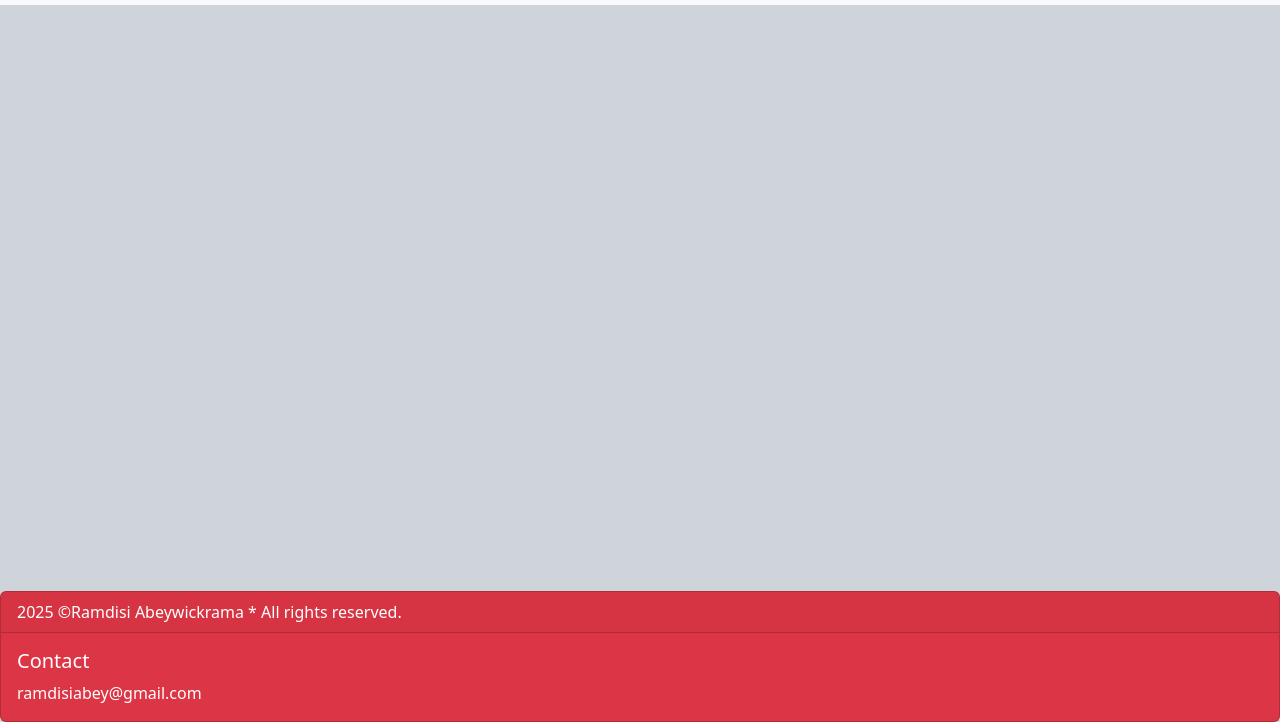
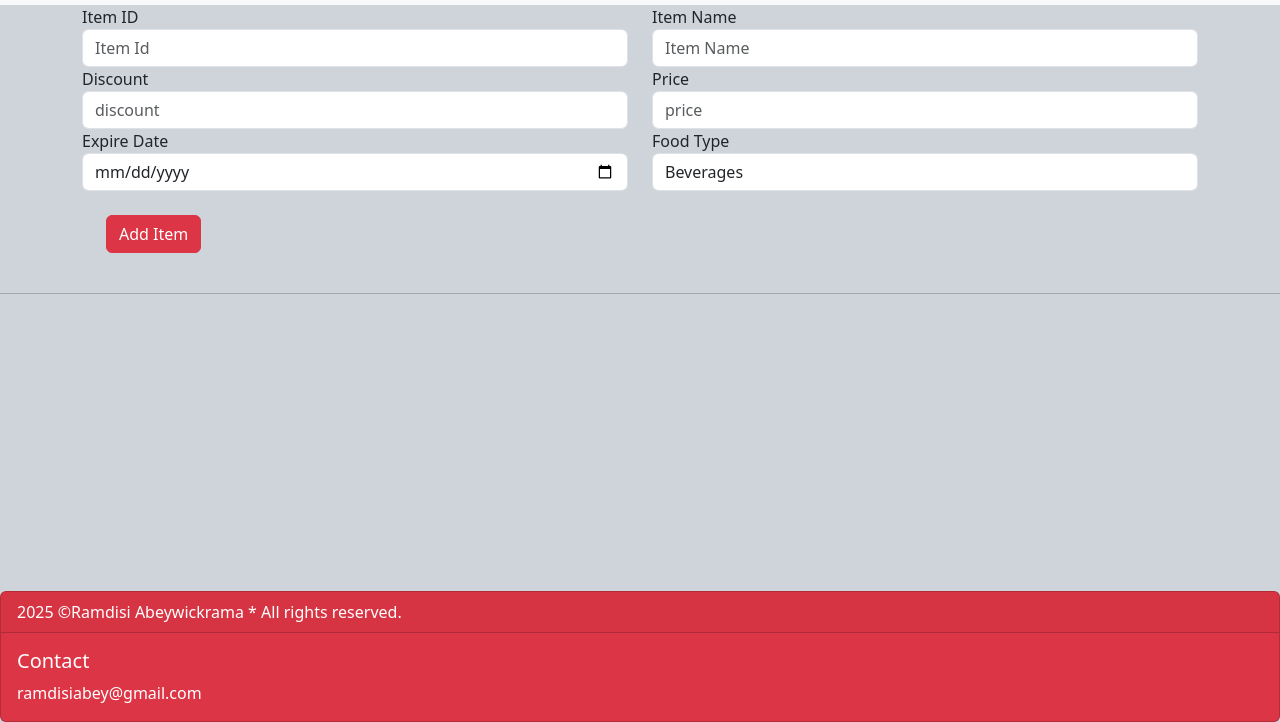
Before and after one commit to ramdisi/MOS-Burger, a plain HTML site: page admin.html in a window 1280 px wide. Shown: the part 78-800 px from the top of the page. Drawn offline with nearby package versions, Linux system fonts and the light colour scheme.

Commit message:
build add item frontend and backend

```diff
--- a/accessManger.js
+++ b/accessManger.js
@@ -1,4 +1,4 @@
-function check() {
+function login() {
     let role;
     let isAuthentic = false;
     let password = document.getElementById("password").value;
--- /dev/null
+++ b/addItem.js
@@ -0,0 +1,37 @@
+let itemArray=[];
+
+function addItem() {
+    itemArray = localStorage.getItem("itemArray");
+    let itemId = document.getElementById("itemid").value;
+    let itemName = document.getElementById("itemname").value;
+    let doe = document.getElementById("doe").value;
+    let discount = document.getElementById("discount").value;
+    let price = document.getElementById("price").value;
+    let foodType = document.getElementById("type").value;
+    let item = {
+    "itemCode":itemId,
+    "itemName":itemName,
+    "DOE":doe,
+    "discount":discount,
+    "type":foodType,
+    "price":price
+    };
+    if (localStorage.getItem("itemArray")!=null) {
+        itemArray = JSON.parse(localStorage.getItem("itemArray"));
+        itemArray.push(item);
+        console.log(itemArray);
+
+    }else{
+        itemArray=[item,];//if local storage is empty
+    }
+    localStorage.setItem("itemArray",JSON.stringify(itemArray))
+}
+function validator(lowerLimit ,upperLimit,id) {
+    let value = document.getElementById(id).value;
+    if (value < lowerLimit){
+        document.getElementById(id).value=0;
+    }
+    if(value>upperLimit & upperLimit!=-1){
+        document.getElementById(id).value=0;
+    }
+}
--- a/admin.html
+++ b/admin.html
@@ -5,7 +5,6 @@
     <meta name="viewport" content="width=device-width, initial-scale=1.0">
     <title>Admin Dashboard</title>
     <link href="https://cdn.jsdelivr.net/npm/bootstrap@5.3.7/dist/css/bootstrap.min.css" rel="stylesheet" integrity="sha384-LN+7fdVzj6u52u30Kp6M/trliBMCMKTyK833zpbD+pXdCLuTusPj697FH4R/5mcr" crossorigin="anonymous">
-
 </head>
 <body class="bg-dark-subtle">
 <nav class="navbar navbar-expand-lg bg-body-tertiary">
@@ -19,7 +18,51 @@
     </div>
   </div>
 </nav>
-
+<div class="container">
+  <div class="row">
+    <div class="form-group col-md-6">
+      <label for="itemid">Item ID</label>
+      <input type="text" class="form-control" id="itemid" placeholder="Item Id">
+    </div>
+    <div class="form-group col-md-6">
+      <label for="itemname">Item Name</label>
+      <input type="text" class="form-control" id="itemname" placeholder="Item Name">
+    </div>
+  </div>
+</div>
+<div class="container">
+  <div class="row">
+    <div class="form-group col-md-6">
+      <label for="discount">Discount</label>
+      <input type="number" class="form-control" id="discount" placeholder="discount" onchange="validator(0,100,'discount')">
+    </div>
+    <div class="form-group col-md-6">
+      <label for="price">Price</label>
+      <input type="number" class="form-control" id="price" placeholder="price" onchange="validator(0,-1,'price')">
+    </div>
+    </div>
+</div>
+<div class="container">
+  <div class="row">
+    <div class="form-group col-md-6">
+      <label for="doe">Expire Date</label>
+      <input type="date" class="form-control" id="doe">
+    </div>
+    <div class="form-group col-md-6">
+      <label for="type">Food Type</label>
+      <select id="type" class="form-control">
+          <option selected value="beverages">Beverages</option>
+          <option value="burgers">Burgers</option>
+          <option value="submarines">Submarines</option>
+          <option value="fries">Fries</option>
+          <option value="pasta">Pasta</option>
+          <option value="chicken">Chicken</option>
+        </select>
+    </div>
+  </div>
+    <button type="submit" class="btn btn-danger m-4 " onclick="addItem()">Add Item</button>
+</div>
+<hr>
 <div class="card text-bg-danger position-absolute bottom-0" style="width: 100%;">
   <div class="card-header">2025 &copy;Ramdisi Abeywickrama *  All rights reserved. </div>
   <div class="card-body">
@@ -29,5 +72,6 @@
 </div>
 <script src="https://cdn.jsdelivr.net/npm/bootstrap@5.3.7/dist/js/bootstrap.bundle.min.js" integrity="sha384-ndDqU0Gzau9qJ1lfW4pNLlhNTkCfHzAVBReH9diLvGRem5+R9g2FzA8ZGN954O5Q" crossorigin="anonymous"></script>
 <script src="accessManger.js"></script>
+<script src="addItem.js"></script>
 </body>
 </html>
```
